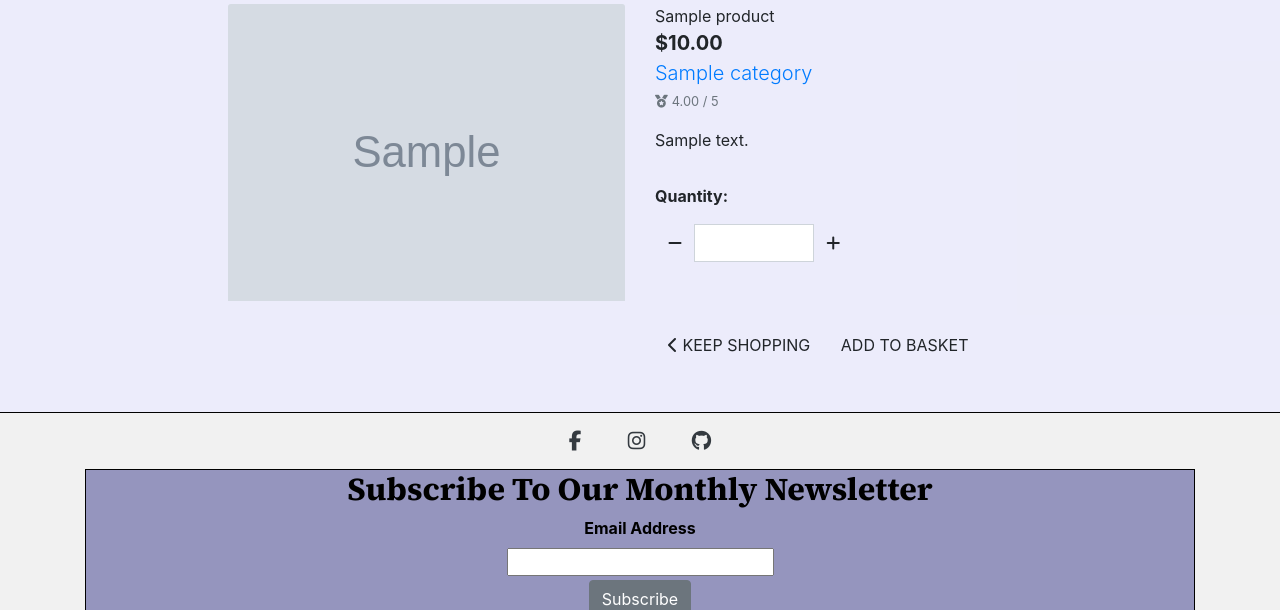
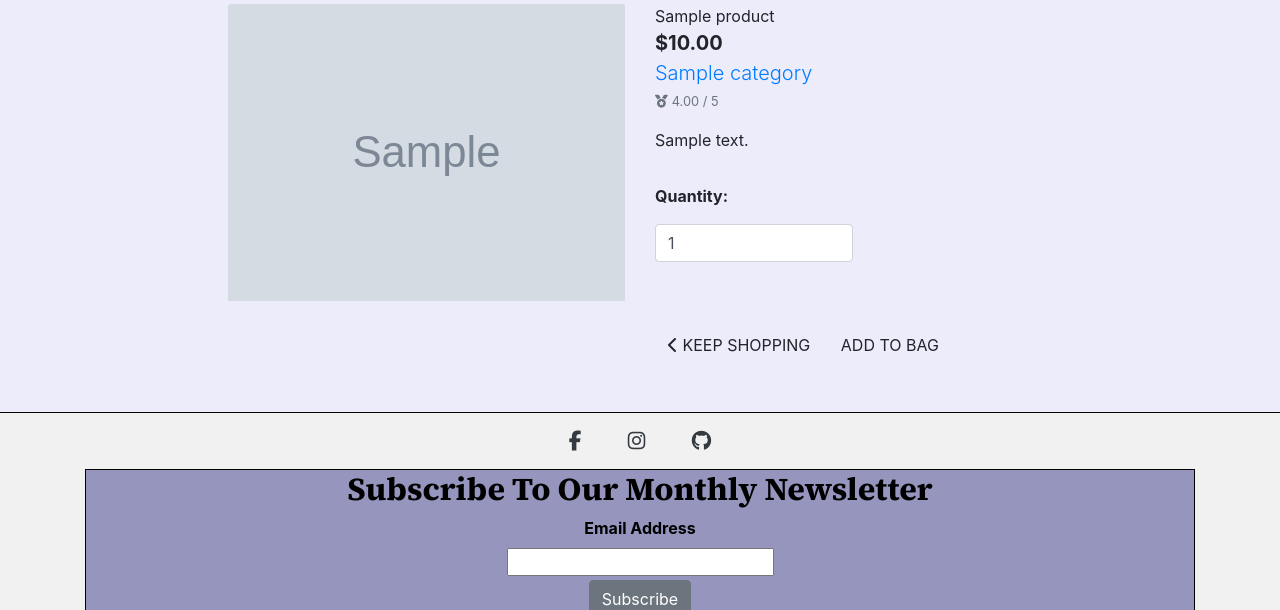
Before and after one commit to Benjamin-Joe/klara-e-commerce, a Django app: page /products/1 in a window 1280 px wide. Shown: the part 194-804 px from the top of the page. Run offline with Django 3.2, Linux system fonts and the light colour scheme; tables that the repository leaves empty hold one stand-in row (values such as "Sample post"); grey boxes marked "Sample" are stand-in pictures; some libraries are stand-ins or nearby versions; grey boxes are pictures that could not be loaded.

Commit message:
Add initial add to bag functionality

```diff
--- a/bag/urls.py
+++ b/bag/urls.py
@@ -3,4 +3,6 @@ from django.urls import path
 from . import views
 urlpatterns = [
     path('', views.view_bag, name='view_bag'),
+    path('added/<item_id>/', views.add_to_bag, name='add_to_bag'),
+
 ]
--- a/templates/products/product_detail.html
+++ b/templates/products/product_detail.html
@@ -26,29 +26,15 @@
                       <small class="text-muted">No Rating</small>
                   {% endif %}
                   <p class="mt-3">{{ product.description }}</p>
-                  <form class="form" action="" method="POST">
+                  <!--Code Taken From CI Boutique Ado-->
+                <form class="form" action="{% url 'add_to_bag' product.id %}" method="POST">
                     {% csrf_token %}
                     <div class="form-row">
                         <div class="col-12">
                             <p class="mt-3"><strong>Quantity:</strong></p>
                             <div class="form-group w-50">
                                 <div class="input-group">
-                                    <div class="input-group-prepend">
-                                        <button class="decrement-qty btn btn-black rounded-0"
-                                            data-item_id="{{ product.id }}">
-                                            <span class="icon">
-                                                <i class="fas fa-minus"></i>
-                                            </span>
-                                        </button>
-                                    </div>
-                                    <input class="form-control qty_input">
-                                    <div class="input-group-append">
-                                        <button class="increment-qty btn btn-black rounded-0">
-                                            <span class="icon">
-                                                <i class="fas fa-plus"></i>
-                                            </span>
-                                        </button>
-                                    </div>
+                                    <input class="form-control qty_input" type="number" name="quantity" value="1" min="1" max="99" data-item_id="{{ product.id }}" id="id_qty_{{ product.id }}">
                                 </div>
                             </div>
                         </div>
@@ -60,11 +46,12 @@
                                 </span>
                                 <span class="text-uppercase">Keep Shopping</span>
                             </a>
-                              <input type="submit" class="btn btn-black rounded-0 text-uppercase mt-5" value="Add To Basket">
-
+                            <input type="submit" class="btn btn-black rounded-0 text-uppercase mt-5" value="Add to Bag">
                         </div>
+                        <input type="hidden" name="redirect_url" value="{{ request.path }}">
                     </div>
                 </form>
+                <!--End Of Taken Code-->
               </div>
           </div>
       </div>
```
Also changed, not shown: bag/views.py (+16 -1 lines). Lines whose indentation alone changed are shown as unchanged.
